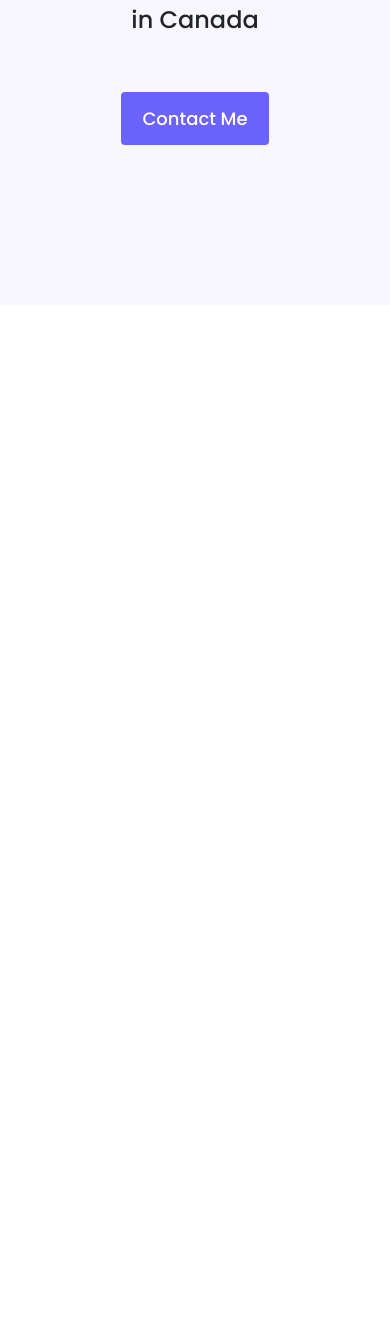
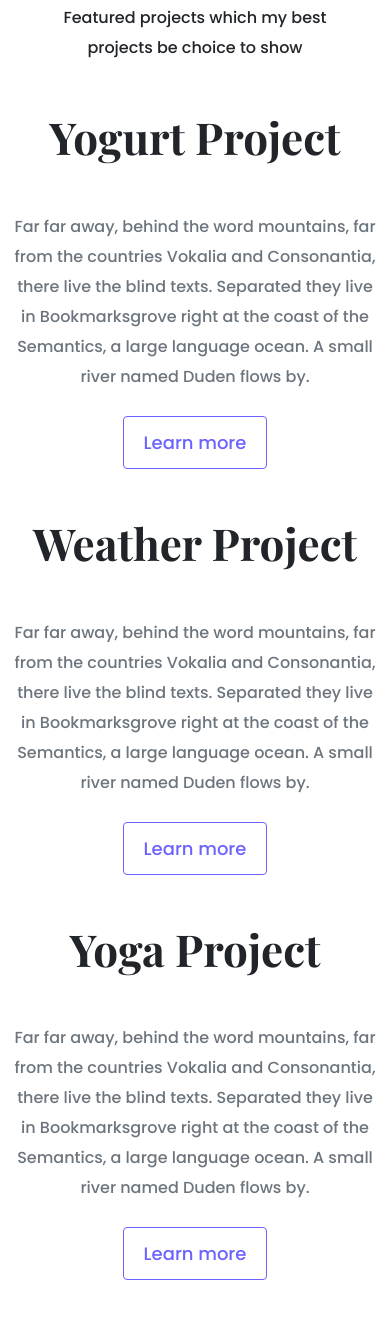
Before and after one commit to nicolemichel/shecodes-portfolio-project-follow-through, a plain HTML site: page index.html in a window 390 px wide. Shown: the part 504-1822 px from the top of the page. Before the commit the page ends 844 px from the top, so only its background shows below. Drawn offline with nearby package versions, Linux system fonts and the light colour scheme.

Commit message:
homepage design

```diff
--- a/index.html
+++ b/index.html
@@ -20,7 +20,10 @@
       href="https://fonts.googleapis.com/css2?family=Playfair+Display:wght@700&family=Poppins:wght@500;700&display=swap"
       rel="stylesheet"
     />
-    <script src="https://kit.fontawesome.com/2d3a8179b8.js" crossorigin="anonymous"></script>
+    <script
+      src="https://kit.fontawesome.com/2d3a8179b8.js"
+      crossorigin="anonymous"
+    ></script>
     <link rel="stylesheet" href="styles/portfolio.css" />
     <title>Document</title>
   </head>
@@ -33,5 +36,61 @@
         <a href="#" class="btn btn-branding">Contact Me</a>
       </div>
     </div>
+    <p class="text-center m-5">
+      Featured projects which my best projects be choice to show
+    </p>
+    <div class="container">
+      <div class="row mb-5">
+        <div class="col d-none d-lg-block">
+          <img src="/images/yogurt.png" alt="yogurt" class="img-fluid" />
+        </div>
+        <div class="col">
+          <div class="project-description">
+            <h2 class="mb-5">Yogurt Project</h2>
+            <p class="mb-4 text-muted">
+              Far far away, behind the word mountains, far from the countries
+              Vokalia and Consonantia, there live the blind texts. Separated
+              they live in Bookmarksgrove right at the coast of the Semantics, a
+              large language ocean. A small river named Duden flows by.
+            </p>
+            <a href="" class="btn btn-branding-outline">Learn more</a>
+          </div>
+        </div>
+      </div>
+      <div class="row mb-5">
+        <div class="col">
+          <div class="project-description">
+            <h2 class="mb-5">Weather Project</h2>
+            <p class="mb-4 text-muted">
+              Far far away, behind the word mountains, far from the countries
+              Vokalia and Consonantia, there live the blind texts. Separated
+              they live in Bookmarksgrove right at the coast of the Semantics, a
+              large language ocean. A small river named Duden flows by.
+            </p>
+            <a href="" class="btn btn-branding-outline">Learn more</a>
+          </div>
+        </div>
+        <div class="col d-none d-lg-block">
+          <img src="/images/weather.png" alt="weather" class="img-fluid" />
+        </div>
+      </div>
+      <div class="row mb-5">
+        <div class="col d-none d-lg-block">
+          <img src="/images/yoga.png" alt="yoga" class="img-fluid" />
+        </div>
+        <div class="col">
+          <div class="project-description">
+            <h2 class="mb-5">Yoga Project</h2>
+            <p class="mb-4 text-muted">
+              Far far away, behind the word mountains, far from the countries
+              Vokalia and Consonantia, there live the blind texts. Separated
+              they live in Bookmarksgrove right at the coast of the Semantics, a
+              large language ocean. A small river named Duden flows by.
+            </p>
+            <a href="" class="btn btn-branding-outline">Learn more</a>
+          </div>
+        </div>
+      </div>
+    </div>
   </body>
 </html>
--- a/styles/portfolio.css
+++ b/styles/portfolio.css
@@ -21,10 +21,17 @@ h6 {
 
 h1 {
   font-size: 96px;
+  line-height: 1.5;
+}
+
+h2 {
+  font-size: 62px;
 }
 
 p {
   font-weight: normal;
+  font-size: 16px;
+  line-height: 30px;
 }
 
 .hero {
@@ -43,7 +50,7 @@ p {
 .hero h2 {
   font-family: var(--default-font-family);
   font-weight: normal;
-  line-height: 2;
+  line-height: 1.5;
   font-size: 24px;
 }
 
@@ -55,3 +62,36 @@ p {
   line-height: 27px;
   padding: 12px 20px;
 }
+
+.btn-branding-outline {
+  color: var(--branding-color);
+  border: 1px solid var(--branding-color);
+  border-radius: 4px;
+  font-size: 18px;
+  line-height: 27px;
+  padding: 12px 20px;
+}
+
+.project-description {
+  padding: 120px 60px 30px 0;
+}
+
+@media (max-width: 900px) {
+  h1 {
+    font-size: 44px;
+    line-height: 2;
+  }
+
+  h2 {
+    font-size: 44px;
+  }
+
+  .hero {
+    padding: 80px 20px;
+  }
+
+  .project-description {
+    padding: 0;
+    text-align: center;
+  }
+}
```
Also changed, not shown: images/weather.png (added), images/yoga.png (added), images/yogurt.png (added), 1 other file.
